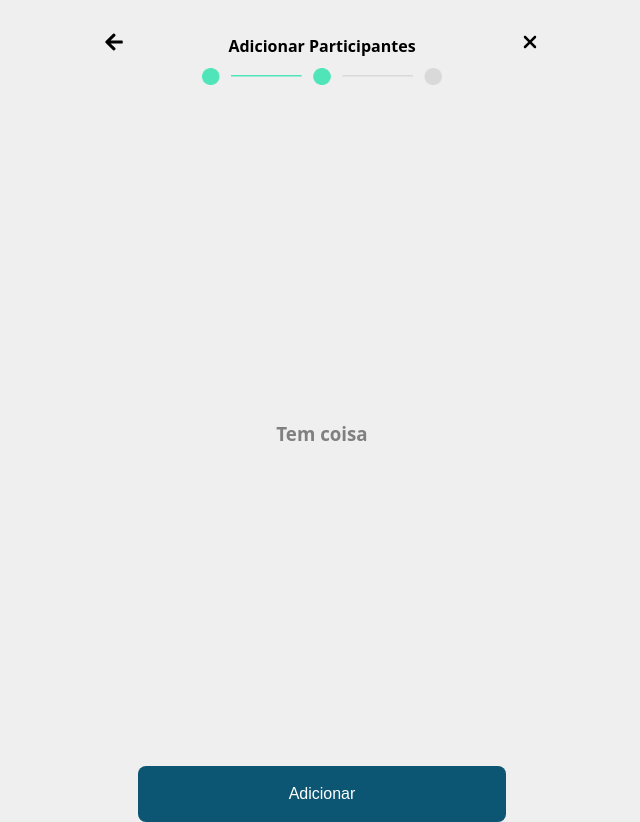
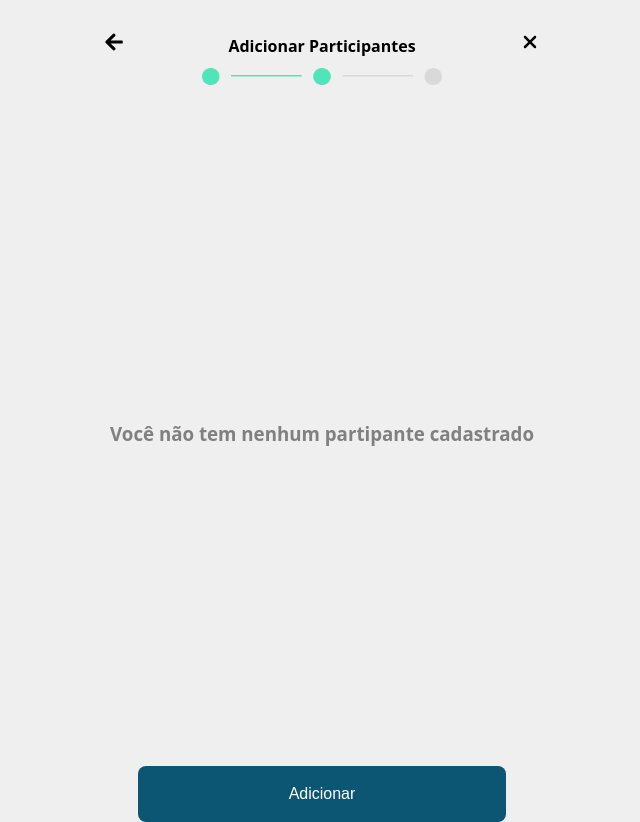
Before and after one commit to MatheusCarvalho2/secretsfriendsfrontend, a React (Vite) app: page /lista in a window 1280 px wide. Shown: the whole page, without its empty margins (318-958 px from the left). Built offline with nearby package versions, Linux system fonts and the light colour scheme.

Commit message:
Corrige lógica da seleção da mensagem a ser mostrada na tela

```diff
--- a/src/pages/participants_list.tsx
+++ b/src/pages/participants_list.tsx
@@ -55,7 +55,7 @@ function ParticipantsList() {
           <img src={status2Breadcrumb} alt="Etapa um de três" className='steps' />
         </div>
         <div className='mensagem'>
-          {participantsListStore ? <h3>Tem coisa</h3> : <h3>Você não tem nenum partipante cadastrado</h3>}
+          {participantsListStore.length > 0 ? <h3>Tem coisa</h3> : <h3>Você não tem nenhum partipante cadastrado</h3>}
         </div>
         <ButtonAccept
           textButton="Adicionar"
```
